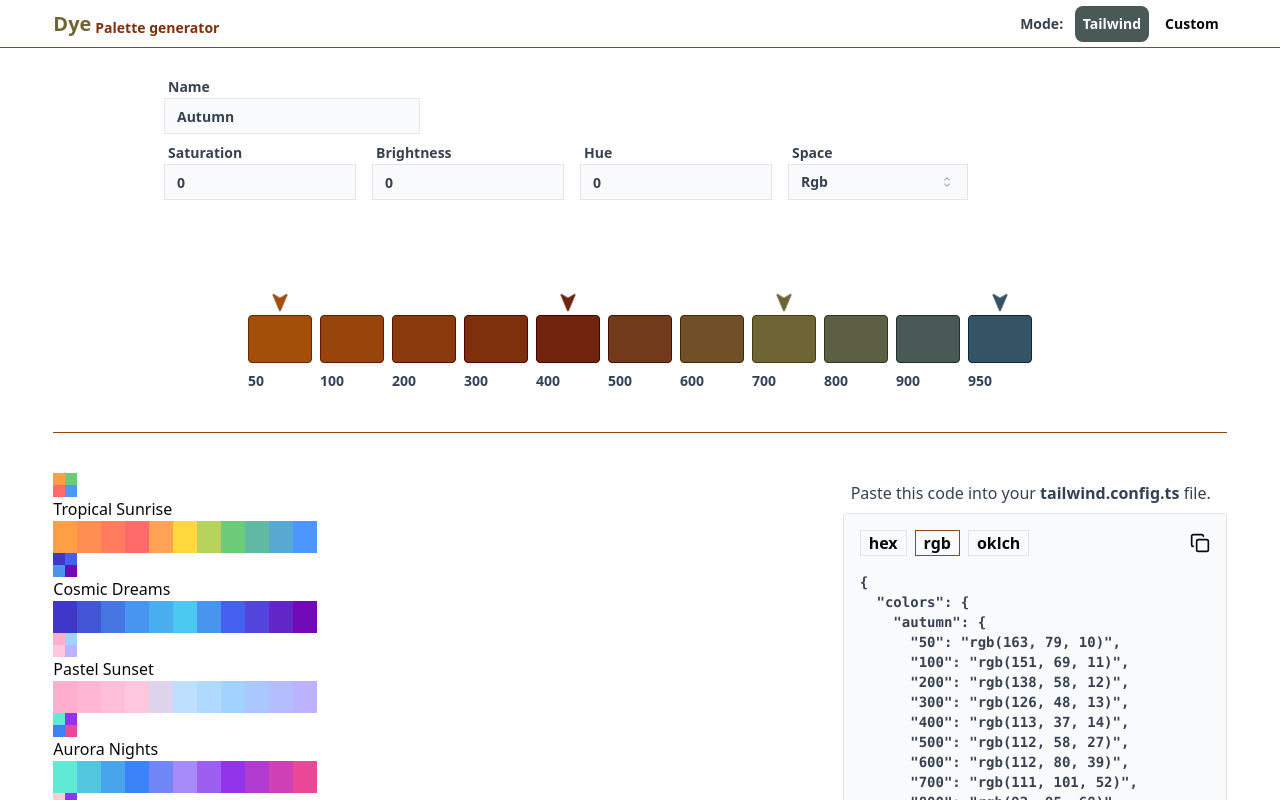
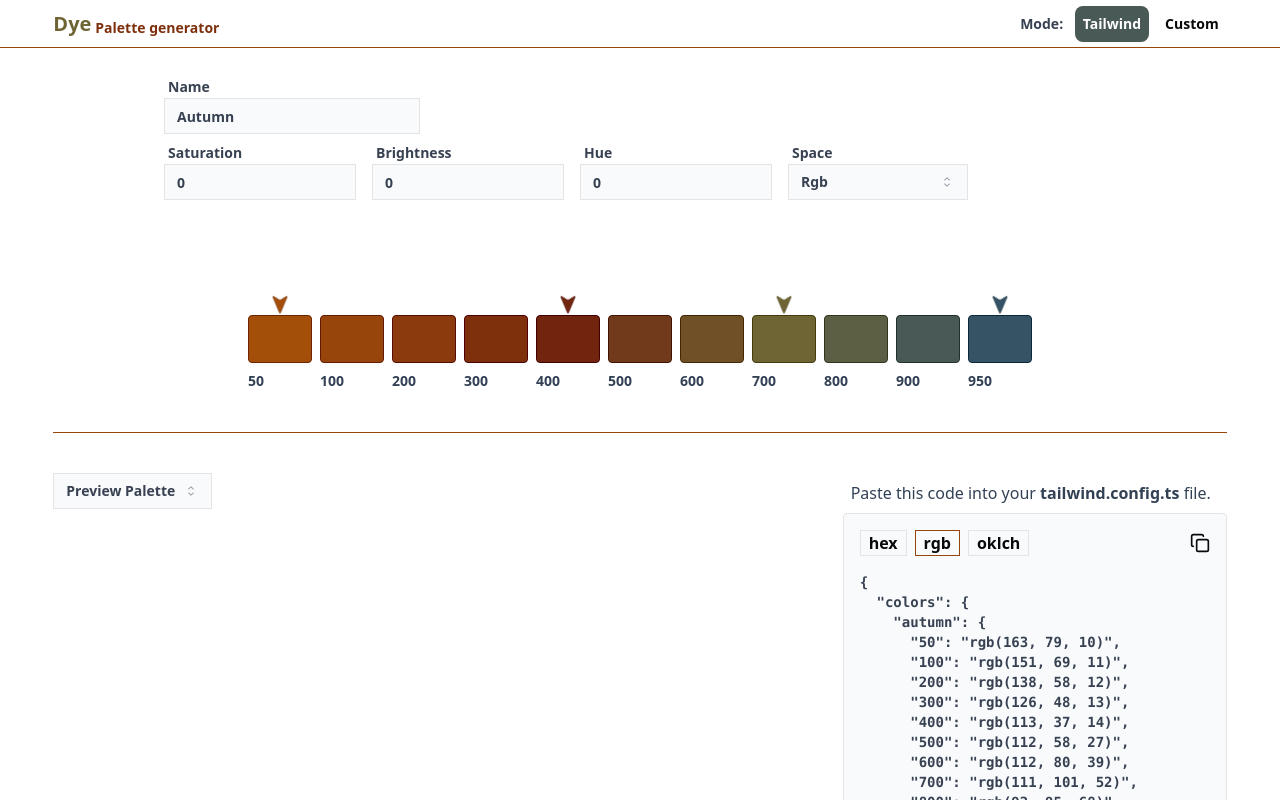
Before and after one commit to Agreatdayforfreedom/Dye, a Next.js app: page / in a window 1280 px wide. Shown: the top 800 px of the page. Built offline with nearby package versions, Linux system fonts and the light colour scheme.

Commit message:
preview palettes

```diff
--- a/app/_components/Palettes.tsx
+++ b/app/_components/Palettes.tsx
@@ -1,99 +1,65 @@
-import React, { useEffect } from "react";
-import { DomainLayout } from "../types";
-import { usePointers } from "../store/pointers";
-import { useLerpColors } from "../_hooks/useLerpColors";
-import chroma from "chroma-js";
-import { useVariables } from "../store/variables";
+import React, { useState } from "react";
+
+import { Select, SelectContent, SelectTrigger } from "@/components/ui/select";
+import { default_tw_color_domains } from "@/app/constants";
+import { useVariables } from "@/app/store/variables";
+import { DomainLayout } from "@/app/types";
+
+import { PreviewPalette } from "./PreviewPalette";
 
 export const Palettes = () => {
-  const gradients: { [key: string]: DomainLayout } = {
-    tropical_sunrise: {
-      hex: ["#FF9F45", "#FF6B6B", "#FFD93D", "#6BCB77", "#4D96FF"],
-      indices: [0, 3, 5, 7, 10],
-    },
-    cosmic_dreams: {
-      hex: ["#3F37C9", "#4895EF", "#4CC9F0", "#4361EE", "#7209B7"],
-      indices: [0, 3, 5, 7, 10],
-    },
-    pastel_sunset: {
-      hex: ["#FFAFCC", "#FFC8DD", "#BDE0FE", "#A2D2FF", "#BDB2FF"],
-      indices: [0, 3, 5, 7, 10],
-    },
-    aurora_nights: {
-      hex: ["#5EEAD4", "#3B82F6", "#A78BFA", "#9333EA", "#EC4899"],
-      indices: [0, 3, 5, 7, 10],
-    },
-    mellow_berry: {
-      hex: ["#FECDD3", "#F472B6", "#D946EF", "#9333EA", "#6B21A8"],
-      indices: [0, 3, 5, 7, 10],
-    },
-    sandy_shores: {
-      hex: ["#FDE68A", "#FCD34D", "#F59E0B", "#F97316", "#EA580C"],
-      indices: [0, 3, 5, 7, 10],
-    },
-    mystic_forest: {
-      hex: ["#A3E635", "#4ADE80", "#16A34A", "#15803D", "#166534"],
-      indices: [0, 3, 5, 7, 10],
-    },
-    deep_space: {
-      hex: ["#0F172A", "#1E3A8A", "#4338CA", "#6366F1", "#A78BFA"],
-      indices: [0, 3, 5, 7, 10],
-    },
+  const [selected, setSelected] = useState<string[]>([]);
+  const name = useVariables((state) => state.name);
+
+  const handleSelected = (v: string[]) => {
+    setSelected(v);
   };
 
   const asComponentArray = () => {
     let palettes: [string, DomainLayout][] = [];
 
-    for (const keyname in gradients) {
-      palettes.push([keyname, gradients[keyname]]);
+    for (const keyname in default_tw_color_domains) {
+      palettes.push([keyname, default_tw_color_domains[keyname]]);
     }
 
     return palettes;
   };
   return (
     <div>
-      {asComponentArray().map(([keyname, domain]) => (
-        <Palette domain={domain} name={keyname} />
-      ))}
+      <Select>
+        <SelectTrigger className="space-x-2">
+          {selected.length <= 0 ? (
+            <span>Preview Palette</span>
+          ) : (
+            <>
+              <span className="capitalize">{name}</span>
+              <div className="flex size-6">
+                <div>
+                  <div className="size-3" style={{ background: selected[0] }} />
+                  <div className="size-3" style={{ background: selected[3] }} />
+                </div>
+                <div>
+                  <div className="size-3" style={{ background: selected[7] }} />
+                  <div
+                    className="size-3"
+                    style={{ background: selected[10] }}
+                  />
+                </div>
+              </div>
+            </>
+          )}
+        </SelectTrigger>
+
+        <SelectContent className="overflow-visible">
+          {asComponentArray().map(([keyname, domain]) => (
+            <PreviewPalette
+              domain={domain}
+              name={keyname}
+              setSelected={handleSelected}
+            />
+          ))}
+        </SelectContent>
+      </Select>
     </div>
   );
 };
-
-const Palette = ({ name, domain }: { name: string; domain: DomainLayout }) => {
-  const setPointerFromDomain = usePointers(
-    (state) => state.setPointerFromDomain
-  );
-  const setName = useVariables((state) => state.setName);
-
-  let colors = chroma
-    .scale([...domain.hex])
-    .mode("rgb")
-    .domain([...domain.indices])
-    .colors(11);
-  return (
-    <div>
-      <button
-        onClick={() => {
-          setPointerFromDomain(domain);
-          setName(name);
-        }}
-        className="flex size-6 hover:scale-125 transition-transform cursor-pointer"
-      >
-        <div>
-          <div className="size-3" style={{ background: colors[0] }} />
-          <div className="size-3" style={{ background: colors[3] }} />
-        </div>
-        <div>
-          <div className="size-3" style={{ background: colors[7] }} />
-          <div className="size-3" style={{ background: colors[10] }} />
-        </div>
-      </button>
-      <span className="capitalize">{name.split("_").join(" ")}</span>
-      <div className="w-500 flex">
-        {colors.map((c) => (
-          <div className="h-8 w-6" style={{ background: c }}></div>
-        ))}
-      </div>
-    </div>
-  );
-};
--- /dev/null
+++ b/app/_components/PreviewPalette.tsx
@@ -0,0 +1,38 @@
+import chroma from "chroma-js";
+
+import { DomainLayout } from "@/app/types";
+import { usePointers } from "@/app/store/pointers";
+import { useVariables } from "@/app/store/variables";
+
+interface Props {
+  name: string;
+  domain: DomainLayout;
+  setSelected: (colors: string[]) => void;
+}
+
+export const PreviewPalette = ({ name, domain, setSelected }: Props) => {
+  const setPointerFromDomain = usePointers(
+    (state) => state.setPointerFromDomain
+  );
+  const setName = useVariables((state) => state.setName);
+
+  let colors = chroma
+    .scale([...domain.hex])
+    .mode("rgb")
+    .domain([...domain.indices])
+    .colors(11);
+  return (
+    <div
+      className="w-500 flex cursor-pointer hover:scale-105 transition-transform"
+      onClick={() => {
+        setSelected(colors);
+        setPointerFromDomain(domain);
+        setName(name.split("_").join(" "));
+      }}
+    >
+      {colors.map((c) => (
+        <div className="h-8 w-6" style={{ background: c }}></div>
+      ))}
+    </div>
+  );
+};
--- a/app/constants.ts
+++ b/app/constants.ts
@@ -1,3 +1,5 @@
+import { DomainLayout } from "./types";
+
 export const tw_color_scale = [
   "50",
   "100",
@@ -11,3 +13,38 @@ export const tw_color_scale = [
   "900",
   "950",
 ];
+
+export const default_tw_color_domains: { [key: string]: DomainLayout } = {
+  tropical_sunrise: {
+    hex: ["#FF9F45", "#FF6B6B", "#FFD93D", "#6BCB77", "#4D96FF"],
+    indices: [0, 3, 5, 7, 10],
+  },
+  cosmic_dreams: {
+    hex: ["#3F37C9", "#4895EF", "#4CC9F0", "#4361EE", "#7209B7"],
+    indices: [0, 3, 5, 7, 10],
+  },
+  pastel_sunset: {
+    hex: ["#FFAFCC", "#FFC8DD", "#BDE0FE", "#A2D2FF", "#BDB2FF"],
+    indices: [0, 3, 5, 7, 10],
+  },
+  aurora_nights: {
+    hex: ["#5EEAD4", "#3B82F6", "#A78BFA", "#9333EA", "#EC4899"],
+    indices: [0, 3, 5, 7, 10],
+  },
+  mellow_berry: {
+    hex: ["#FECDD3", "#F472B6", "#D946EF", "#9333EA", "#6B21A8"],
+    indices: [0, 3, 5, 7, 10],
+  },
+  sandy_shores: {
+    hex: ["#FDE68A", "#FCD34D", "#F59E0B", "#F97316", "#EA580C"],
+    indices: [0, 3, 5, 7, 10],
+  },
+  mystic_forest: {
+    hex: ["#A3E635", "#4ADE80", "#16A34A", "#15803D", "#166534"],
+    indices: [0, 3, 5, 7, 10],
+  },
+  deep_space: {
+    hex: ["#0F172A", "#1E3A8A", "#4338CA", "#6366F1", "#A78BFA"],
+    indices: [0, 3, 5, 7, 10],
+  },
+};
```
